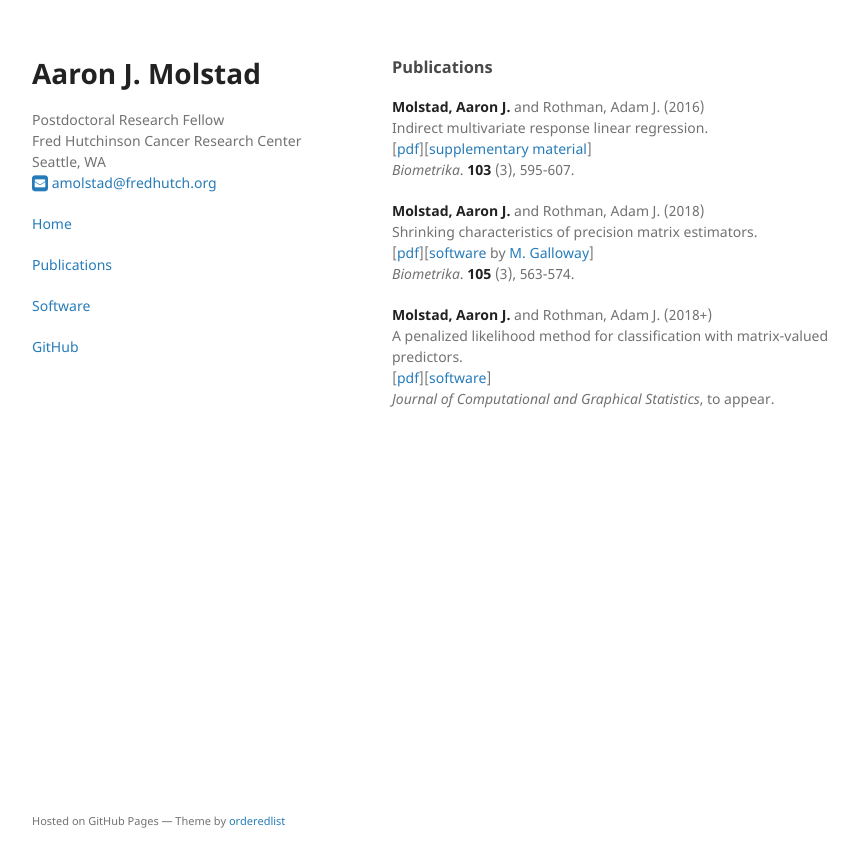
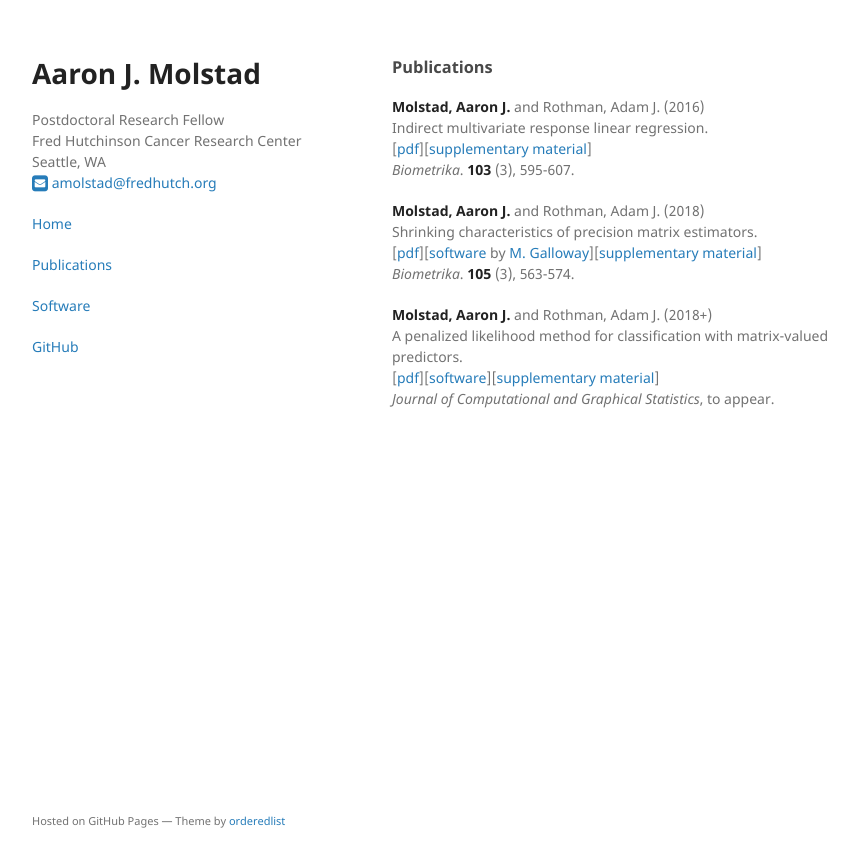
Before and after one commit to ajmolstad/ajmolstad.github.io, a Jekyll site: the page built from publications.md, in a window 1280 px wide. Shown: the top 867 px of the page, without its empty margins (178-1036 px from the left). Built offline with Jekyll 4.4.1, drawn with Linux system fonts in a browser that asks for light colours; our own code applies the rules of GitHub Pages for plain Markdown files.

Commit message:
Update publications.md

```diff
--- a/publications.md
+++ b/publications.md
@@ -4,17 +4,17 @@ layout: default
 ### Publications
 **Molstad, Aaron J.** and Rothman, Adam J. (2016) <br>
 Indirect multivariate response linear regression. <br>
-[[pdf](https://academic.oup.com/biomet/article-abstract/103/3/595/1744444/Indirect-multivariate-response-linear-regression?redirectedFrom=fulltext)][[supplementary material](pages/IMRLR_Supp.pdf)]<br>
+[[pdf](https://academic.oup.com/biomet/article-abstract/103/3/595/1744444/Indirect-multivariate-response-linear-regression?redirectedFrom=fulltext)][[supplementary material](https://academic.oup.com/biomet/article/103/3/595/1744444#supplementary-data)]<br>
 *Biometrika*. **103** (3), 595-607.<br>
 
 
 **Molstad, Aaron J.** and Rothman, Adam J. (2018) <br>
 Shrinking characteristics of precision matrix estimators. <br>
-[[pdf](https://academic.oup.com/biomet/article/105/3/563/4994725?guestAccessKey=34dcd085-e992-4398-a8f9-a56cb3ac9207)][[software](https://cran.r-project.org/web/packages/SCPME/index.html) by [M. Galloway](https://mgallow.github.io)]<br>
+[[pdf](https://academic.oup.com/biomet/article/105/3/563/4994725?guestAccessKey=34dcd085-e992-4398-a8f9-a56cb3ac9207)][[software](https://cran.r-project.org/web/packages/SCPME/index.html) by [M. Galloway](https://mgallow.github.io)][[supplementary material](https://academic.oup.com/biomet/article/105/3/563/4994725?guestAccessKey=34dcd085-e992-4398-a8f9-a56cb3ac9207#supplementary-data)]<br>
 *Biometrika*. **105** (3), 563-574. <br>
 
 
 **Molstad, Aaron J.**  and Rothman, Adam J. (2018+)<br>
 A penalized likelihood method for classification with matrix-valued predictors. <br>
-[[pdf](pages/MatrixLDA.pdf)][[software](https://cran.r-project.org/web/packages/MatrixLDA/.)] <br>
+[[pdf](pages/MatrixLDA.pdf)][[software](https://cran.r-project.org/web/packages/MatrixLDA/.)][[supplementary material](https://www.tandfonline.com/doi/suppl/10.1080/10618600.2018.1476249?scroll=top)] <br>
 *Journal of Computational and Graphical Statistics*, to appear. <br>
```
